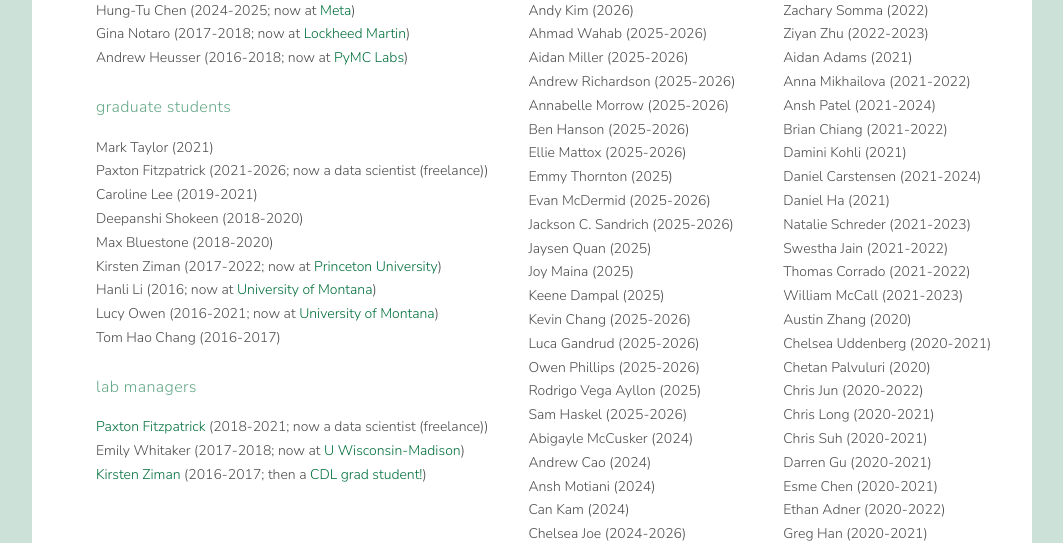
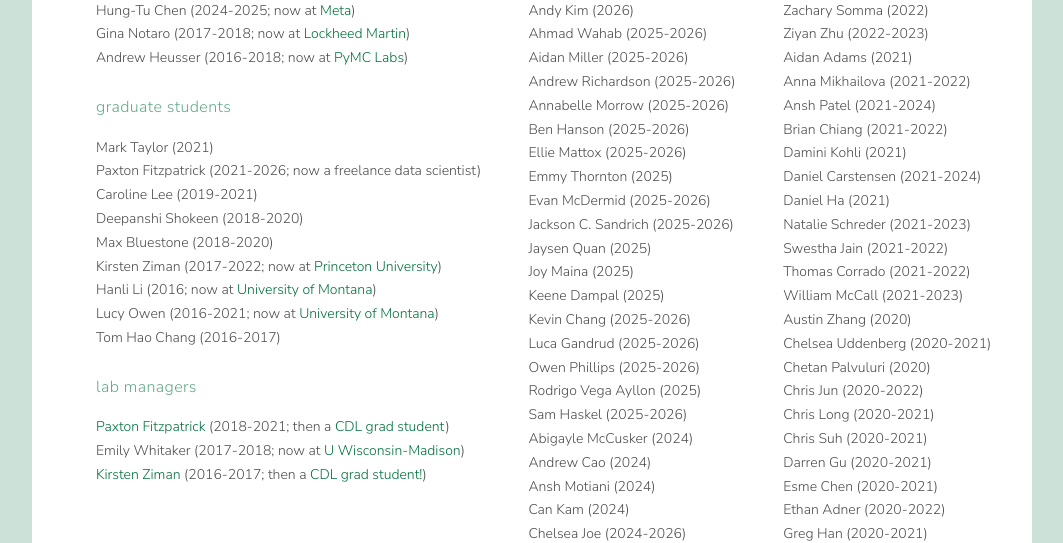
Before and after one commit to ContextLab/contextlab.github.io, a plain HTML site: page people.html in a window 1280 px wide. Shown: the part 7480-8023 px from the top of the page, without its empty margins (108-1171 px from the left). Drawn offline with Linux system fonts and the light colour scheme.

Commit message:
Clarify Paxton alumni roles and lab-manager history

```diff
--- a/people.html
+++ b/people.html
@@ -272,7 +272,7 @@
 
                     <h3>Graduate Students</h3>
                     <p>Mark Taylor (2021)<br>
-                    Paxton Fitzpatrick (2021-2026; now a data scientist (freelance))<br>
+                    Paxton Fitzpatrick (2021-2026; now a freelance data scientist)<br>
                     Caroline Lee (2019-2021)<br>
                     Deepanshi Shokeen (2018-2020)<br>
                     Max Bluestone (2018-2020)<br>
@@ -282,7 +282,7 @@
                     Tom Hao Chang (2016-2017)</p>
 
                     <h3>Lab Managers</h3>
-                    <p><a href="http://paxtonfitzpatrick.github.io" target="_blank">Paxton Fitzpatrick</a> (2018-2021; now a data scientist (freelance))<br>
+                    <p><a href="http://paxtonfitzpatrick.github.io" target="_blank">Paxton Fitzpatrick</a> (2018-2021; then a <a href="https://context-lab.com" target="_blank">CDL grad student</a>)<br>
                     Emily Whitaker (2017-2018; now at <a href="https://www.wisc.edu/" target="_blank">U Wisconsin-Madison</a>)<br>
                     <a href="http://kirstensgithub.github.io/" target="_blank">Kirsten Ziman</a> (2016-2017; then a <a href="https://context-lab.com" target="_blank">CDL grad student!</a>)</p>
                 </div>
```
Also changed, not shown: 1 other file.
